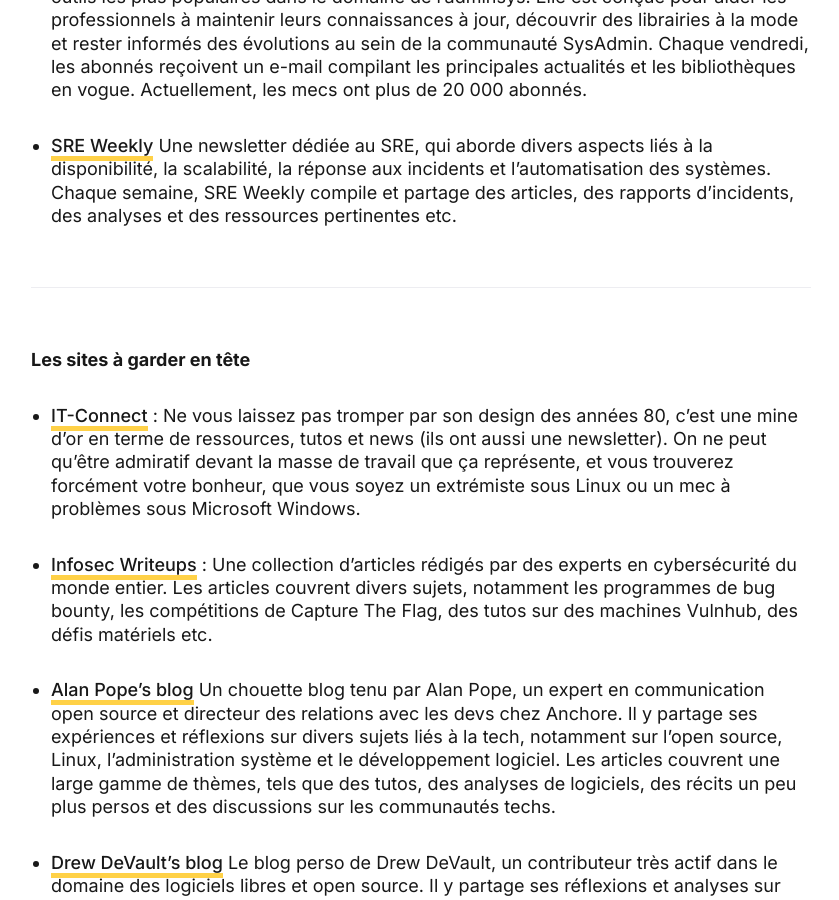
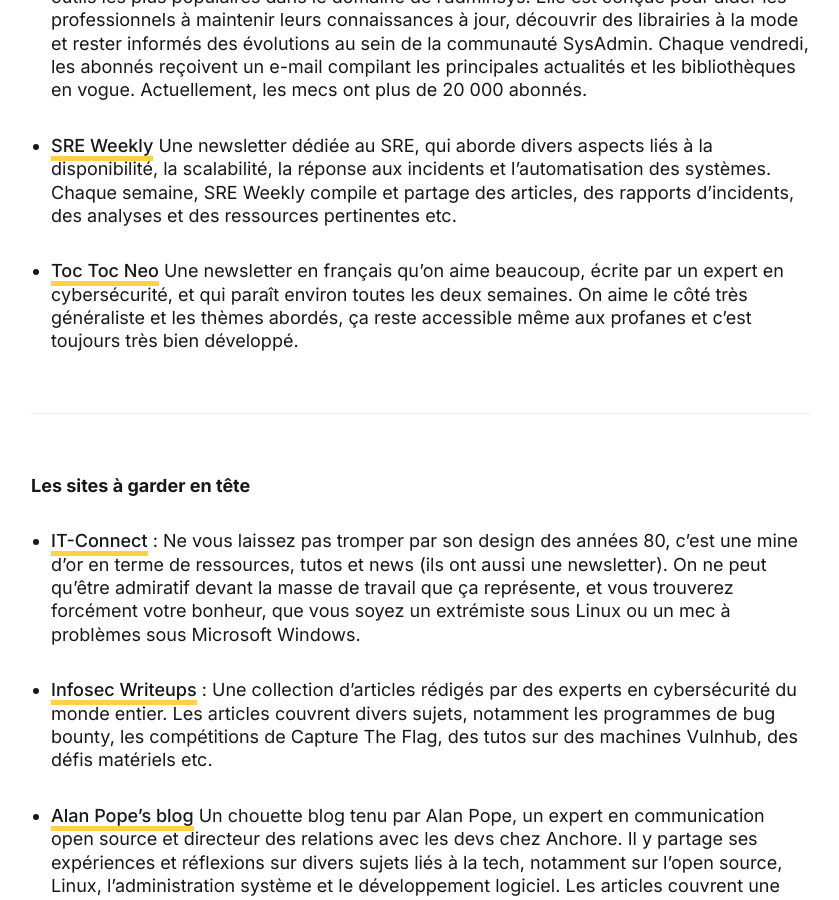
Before and after one commit to cdarylb/V3rudeops, a Jekyll site: the page built from _pages/favoris.md, in a window 1280 px wide and 900 px high, scrolled down 2091 px. Shown: the whole window, without its empty margins (219-1058 px from the left). Built offline with Jekyll 4.4.1, drawn with Linux system fonts in a browser that asks for light colours; nearby versions of some CDN libraries; some web fonts are replaced.

Commit message:
add favori

```diff
--- a/_pages/favoris.md
+++ b/_pages/favoris.md
@@ -33,6 +33,8 @@
 
 - [SRE Weekly](https://sreweekly.com/) Une newsletter dédiée au SRE, qui aborde divers aspects liés à la disponibilité, la scalabilité, la réponse aux incidents et l'automatisation des systèmes. Chaque semaine, SRE Weekly compile et partage des articles, des rapports d'incidents, des analyses et des ressources pertinentes etc.
 
+- [Toc Toc Neo](https://naimaouaichia.substack.com/) Une newsletter en français qu'on aime beaucoup, écrite par un expert en cybersécurité, et qui paraît environ toutes les deux semaines. On aime le côté très généraliste et les thèmes abordés, ça reste accessible même aux profanes et c'est toujours très bien développé.
+
 ---
 
 **Les sites à garder en tête**
```
